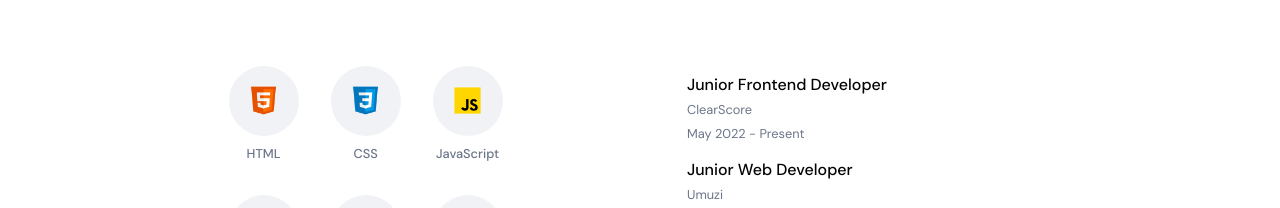
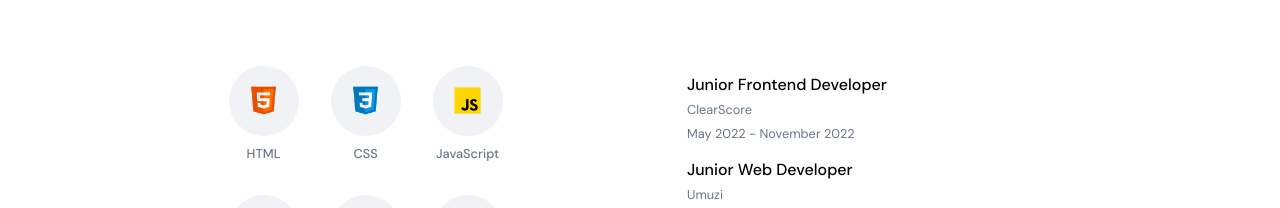
Before and after one commit to Babalwa01/babalwa-mbolekwa, a React (Create React App) app: page / in a window 1280 px wide. Shown: the part 3023-3231 px from the top of the page. Built offline with nearby package versions, Linux system fonts and the light colour scheme; a web font is replaced by a local one.

Commit message:
updated work experience

```diff
--- a/src/container/Skills/Skills.jsx
+++ b/src/container/Skills/Skills.jsx
@@ -10,8 +10,8 @@ const Skills = () => {
     {
       name: "Junior Frontend Developer",
       company: "ClearScore",
-      description: "Enhance and maintain the ClearScore website and the webapp",
-      time: "May 2022 - Present",
+      description: "Enhanced and maintained the ClearScore website and the webapp",
+      time: "May 2022 - November 2022",
     },
     {
       name: "Junior Web Developer",
```
